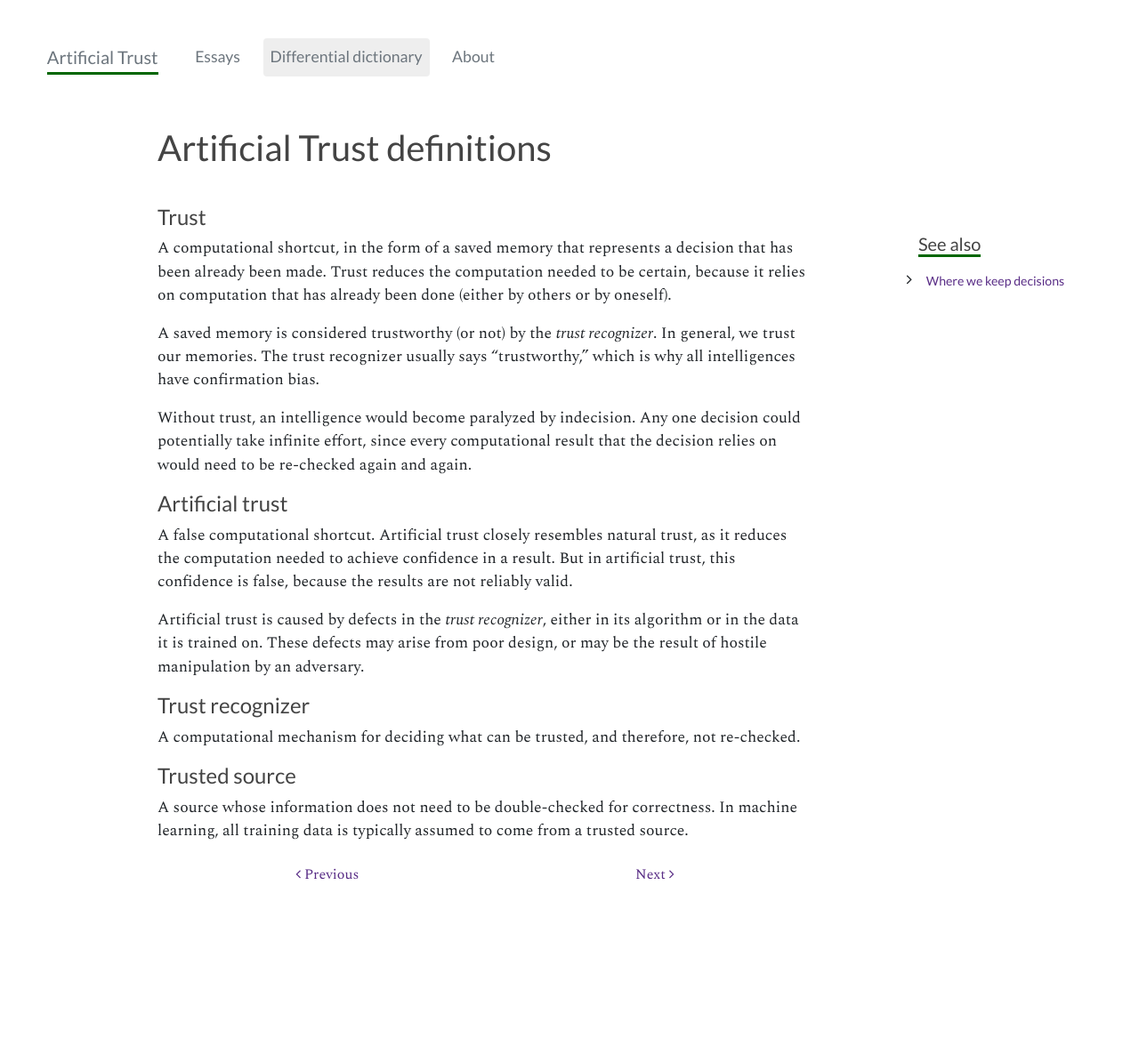
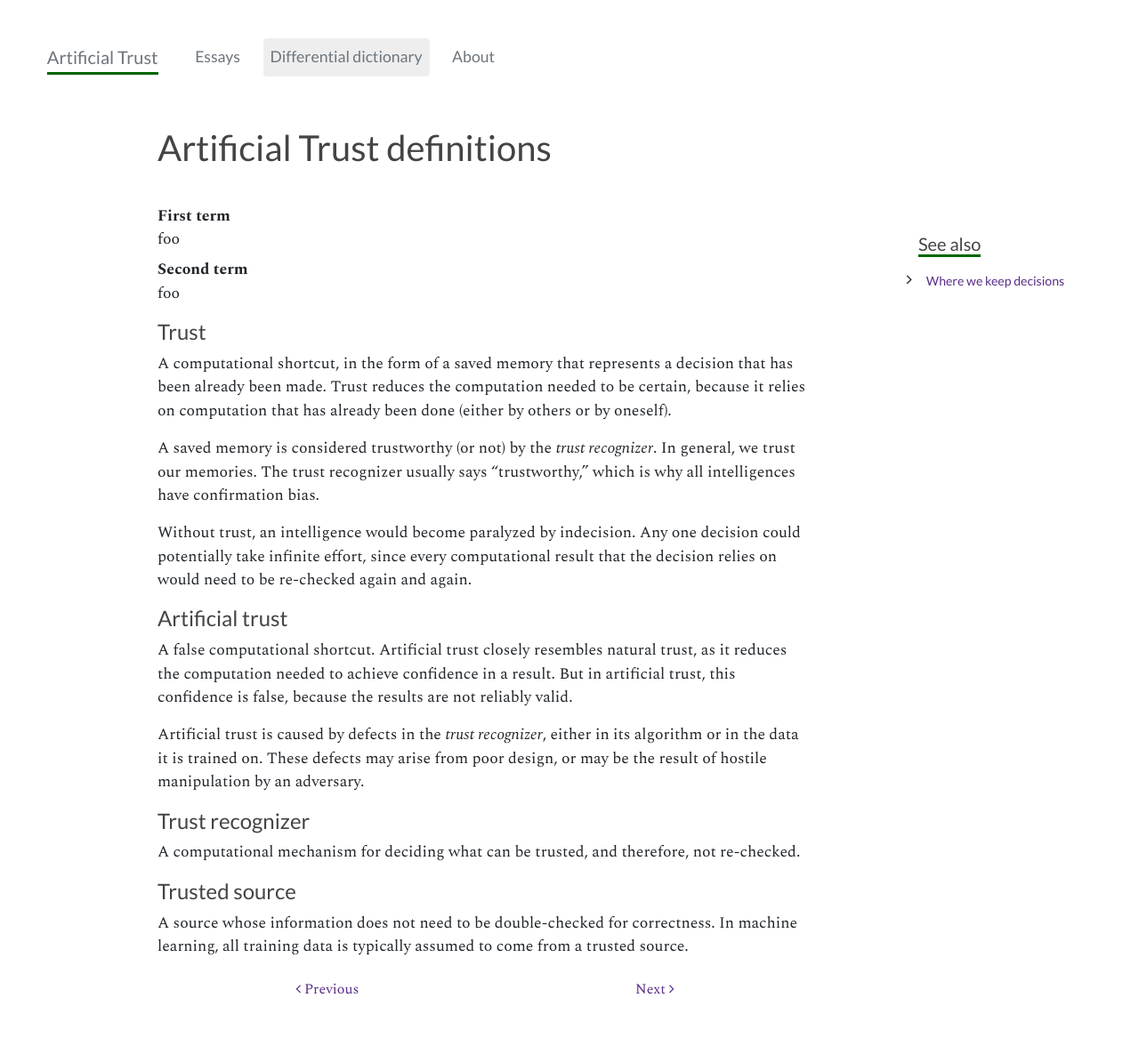
Before and after one commit to straz/artificialtrust, a Jekyll site: the page built from _definitions/trust.md, in a window 1280 px wide. Shown: the whole page at 89% size. Built offline with Jekyll 4.4.1, drawn with Linux system fonts in a browser that asks for light colours; nearby versions of some CDN libraries; before the commit the page ends 1037 px from its top, so only the background shows below that.

Commit message:
try definitions

```diff
--- a/_definitions/trust.md
+++ b/_definitions/trust.md
@@ -6,6 +6,14 @@ released: true
 status: ready
 arts: [decisions]
 ---
+
+First term
+: foo
+
+Second term
+: foo
+
+
 
 #### Trust
 A computational shortcut, in the form of a saved memory that
```
